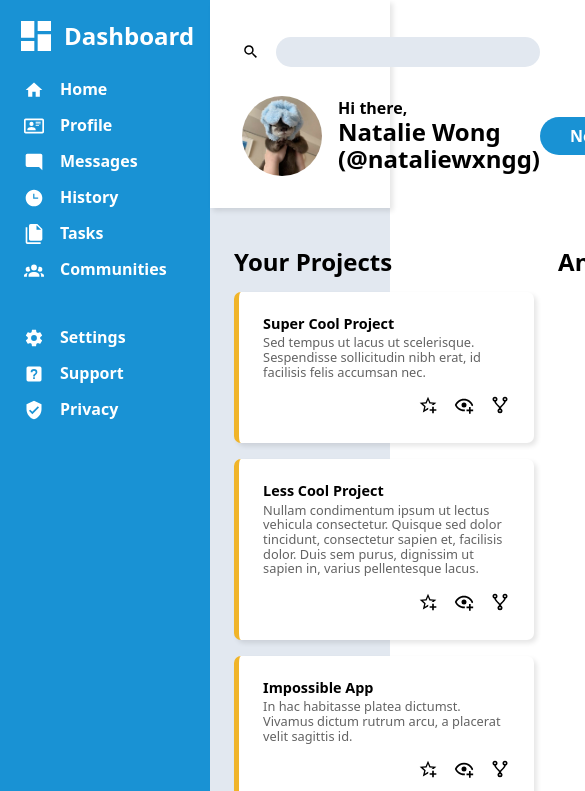
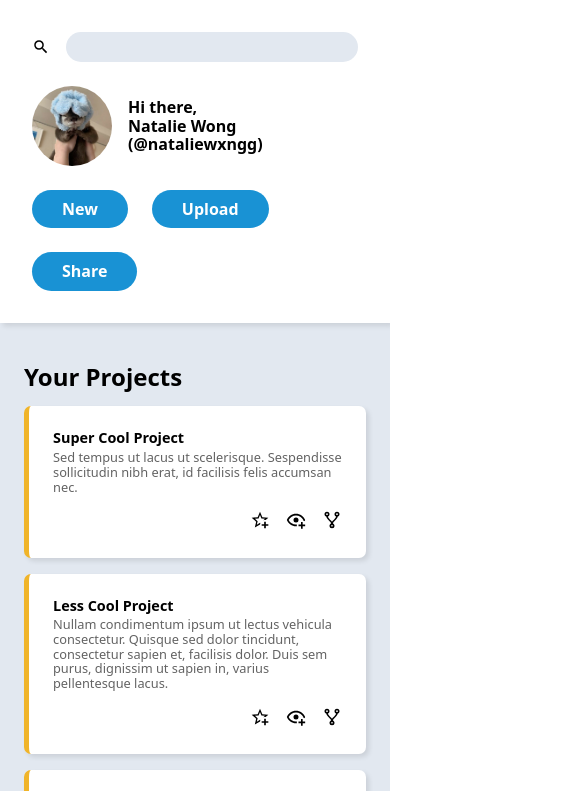
Before and after one commit to nataliewxngg/admin-dashboard, a plain HTML site: page index.html in a window 390 px wide. Shown: the top 791 px of the page, 585 px wide, since content can reach past the window. Drawn offline with nearby package versions, Linux system fonts and the light colour scheme.

Commit message:
Add media queries

```diff
--- a/styles.css
+++ b/styles.css
@@ -87,7 +87,7 @@ nav svg { fill: white; }
 /* Search Menu Styles */
 body > header {
     display: grid;
-    grid-template-columns: 1.5fr 1fr;
+    grid-template-columns: repeat(2, 1fr);
     padding: 2rem 2rem;
     row-gap: 1.5rem;
 
@@ -118,7 +118,9 @@ header input {
 }
 
 header input:focus { outline: 2px solid black; }
-header h1 { font-size: 1.5rem; }
+#greet h1 {
+    font-size: clamp(1rem, 2.5vw, 1.5rem);
+}
 
 header button {
     background-color: var(--primary-color);
@@ -130,11 +132,14 @@ header button {
 }
 
 /* Projects Catalog Styles */
-main section > h1 { margin: 1rem 0; }
+main section > h1 {
+    margin: 1rem 0;
+
+}
 
 #projects {
     display: grid;
-    grid-template-columns: repeat(auto-fit, minmax(300px, 1fr));
+    grid-template-columns: repeat(auto-fit, minmax(250px, 1fr));
     gap: 1rem;
 }
 
@@ -189,3 +194,16 @@ main section > h1 { margin: 1rem 0; }
 }
 
 .trending div > p:nth-child(2) { color: var(--gray-text-color); }
+
+@media only screen and (max-width: 900px) {
+    body > header { grid-template-columns: 1fr; }
+    header > div:nth-child(2) { display: none; }
+    header div:nth-child(even) {
+        justify-self: left;
+        flex-wrap: wrap;
+    }
+
+    body { grid-template-columns: 1fr; }
+    main { grid-template-columns: 1fr; }
+    nav { display: none; }
+}
```
